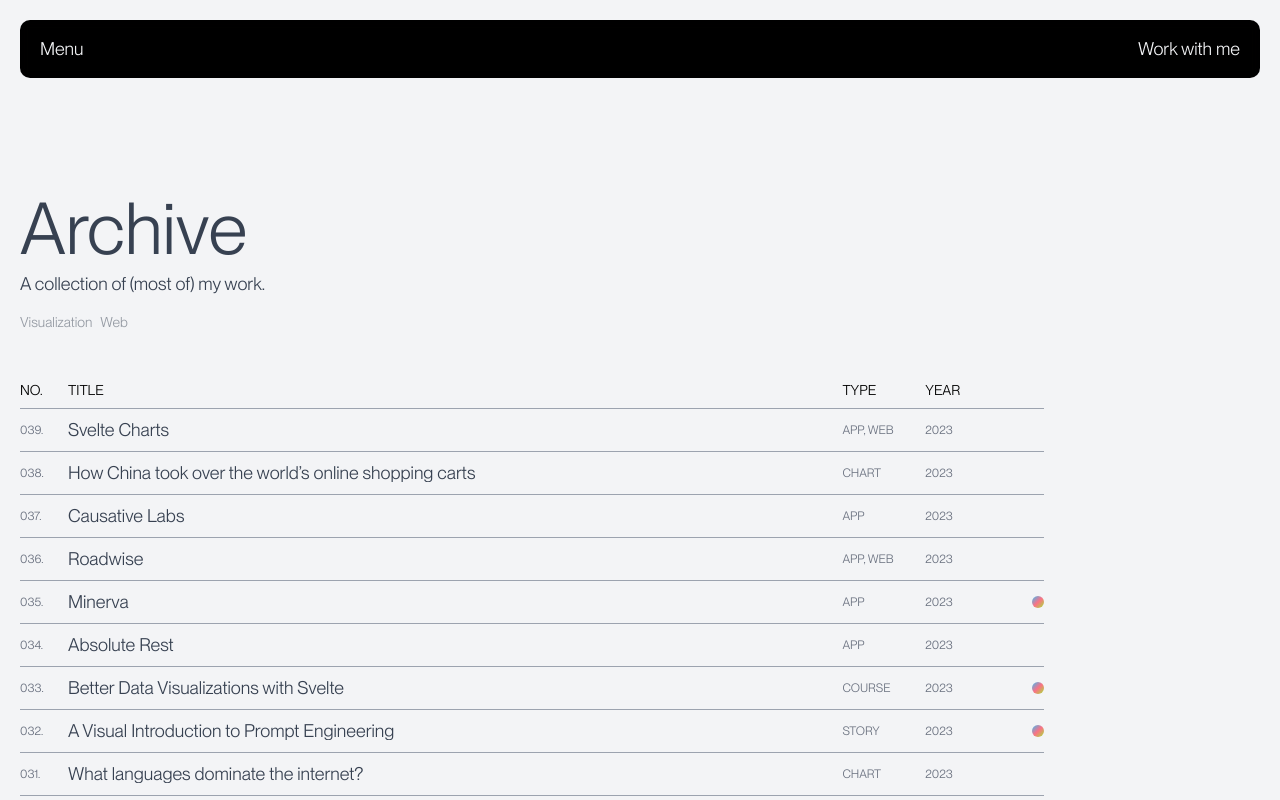
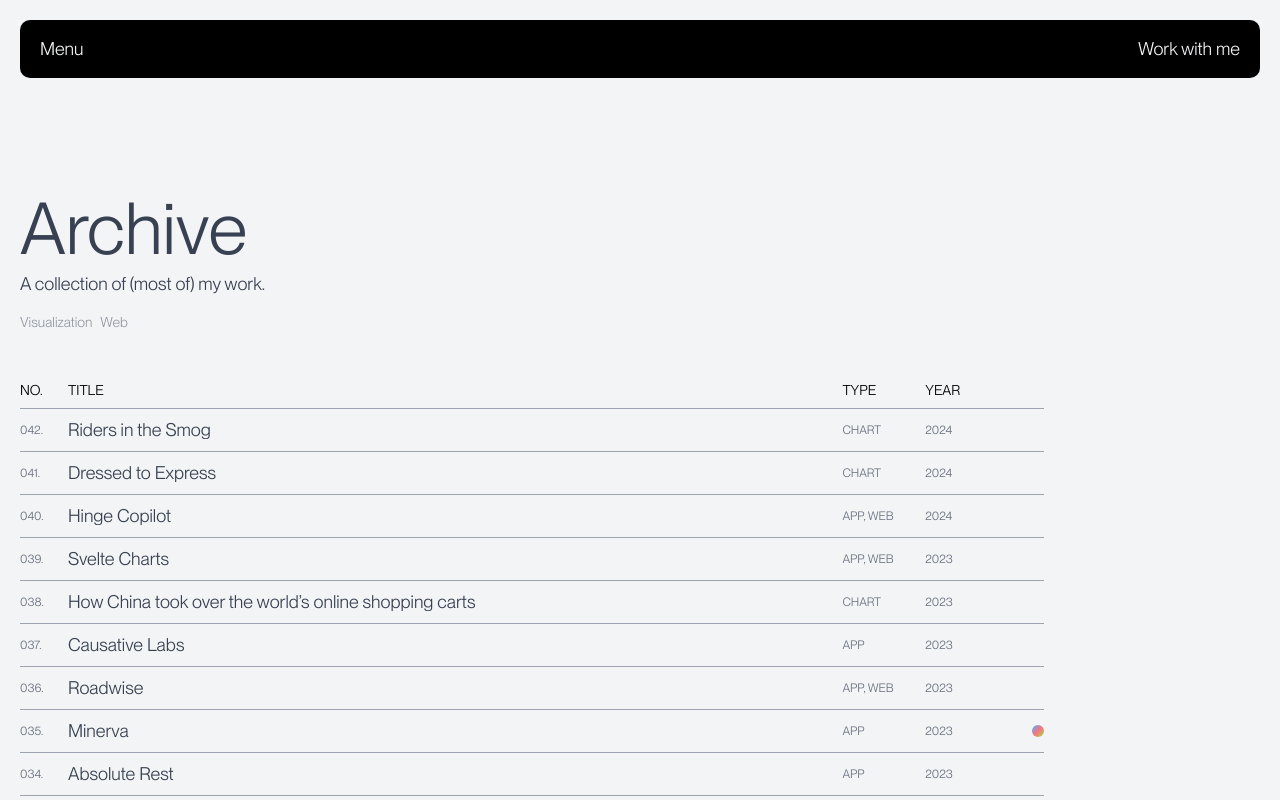
Before and after one commit to connorrothschild/v5, a Next.js app: page /archive in a window 1280 px wide. Shown: the top 800 px of the page. Built offline with nearby package versions, Linux system fonts and the light colour scheme; a web font is replaced by a local one.

Commit message:
Add January & February 2024 projects

```diff
--- a/src/components/Sections/Archive.tsx
+++ b/src/components/Sections/Archive.tsx
@@ -1,6 +1,5 @@
 import React, { useEffect, useMemo, useState } from "react";
 import Dot from "@/components/Elements/Dot";
-
 import {
   Tooltip,
   TooltipContent,
@@ -8,9 +7,29 @@ import {
   TooltipTrigger,
 } from "@/components/ui/tooltip";
 import { useRouter } from "next/router";
-import SectionTitle from "../Elements/SectionTitle";
 
 const projects = [
+  {
+    title: "Riders in the Smog",
+    year: 2024,
+    url: "https://restofworld.org/2024/riders-in-the-smog-gig-workers-pollution/",
+    type: "Chart",
+    filterCategory: "visualization",
+  },
+  {
+    title: "Dressed to Express",
+    year: 2024,
+    url: "https://www.aclutx.org/en/publications/dressed-express-how-dress-codes-discriminate-against-texas-students-and-must-be-changed",
+    type: "Chart",
+    filterCategory: "visualization",
+  },
+  {
+    title: "Hinge Copilot",
+    year: 2024,
+    url: "https://www.dating-copilot.com/",
+    type: "App, web",
+    filterCategory: "web",
+  },
   {
     title: "Svelte Charts",
     year: 2023,
@@ -28,7 +47,6 @@ const projects = [
   {
     title: "Causative Labs",
     year: 2023,
-    // url: "https://minervadata.xyz/",
     type: "App",
     filterCategory: "web",
   },
```
Also changed, not shown: public/images/mockups/AR transparent.jpg (added), public/images/mockups/Collab Mockup.jpg (added).
